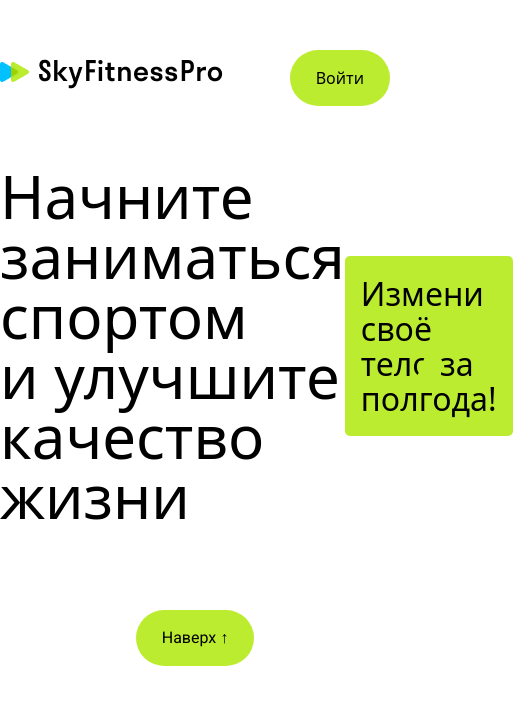
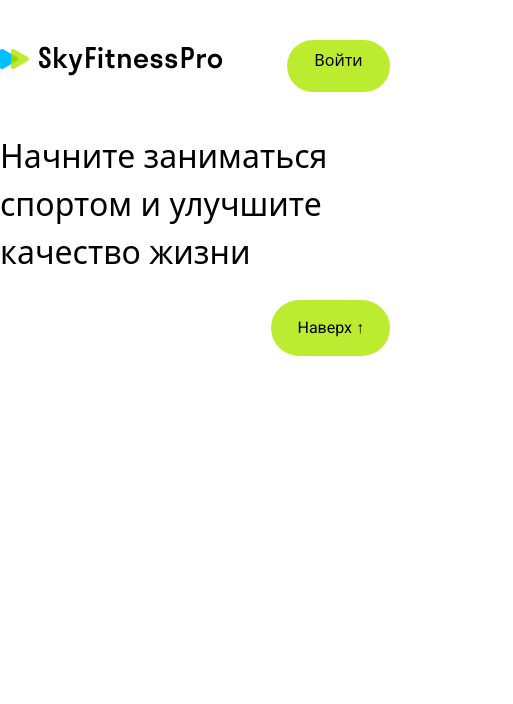
Before and after one commit to ruslankrivilin/SkyFitnessPro_TeamDev, a React (Vite) app: page / in a window 390 px wide. Shown: the top 704 px of the page, 513 px wide, since content can reach past the window. Built offline with nearby package versions, Linux system fonts and the light colour scheme.

Commit message:
наработки(частично) по адаптиву

```diff
--- a/src/components/Common/Header/Header.tsx
+++ b/src/components/Common/Header/Header.tsx
@@ -42,15 +42,15 @@ export default function Header({page}: HeaderType) {
   }
 
   return (
-    <div className="mx-auto mt-[50px] flex items-center justify-between">
-      <div className="flex flex-col space-y-[15px]">
-        <div>
+    <div className="flex justify-between  py-[40px]">
+      <div className="flex flex-col md:space-y-[15px]">
+        <div className="flex">
           <Link to={appRoutes.MAIN}>
             <img src="/images/logo.png" alt="logo" />
           </Link>
         </div>
         {isCorrectForTextPage && (
-          <div className="space-y-[60px]">
+          <div className="space-y-[60px] ">
             <p className="font-roboto hidden md:flex">
               Онлайн тренировки для занятий дома
             </p>
@@ -73,12 +73,12 @@ export default function Header({page}: HeaderType) {
           </div>
         </div>
       ) : (
-        <button
-          className=" rounded-buttonRadius bg-mainColor px-btnX py-btnY text-center  font-normal text-black hover:bg-mainHover"
+        <div
+          className="px-[16px] py-[8px] rounded-buttonRadius bg-mainColor text-center  font-normal text-black hover:bg-mainHover md:px-btnX md:py-btnY w-[103px] h-[52px] size-[18px]"
           onClick={handleOpenSigninForm}
         >
           Войти
-        </button>
+        </div>
       )}
       {isOpenedSigninForm && (
         <SigninForm setIsOpenedSigninForm={setIsOpenedSigninForm} />
--- a/src/pages/MainPage/MainPage.tsx
+++ b/src/pages/MainPage/MainPage.tsx
@@ -1,5 +1,5 @@
-import { useState } from "react";
-import CourseCard from "../../components/Common/CourseCard/CourseCard";
+// import { useState } from "react";
+// import CourseCard from "../../components/Common/CourseCard/CourseCard";
 import Header from "../../components/Common/Header/Header";
 
 export default function MainPage() {
@@ -22,27 +22,27 @@ export default function MainPage() {
     <>
       <div className="">
         <Header page={page} />
-        <div className="mb-[50px] mt-[60px] flex items-center justify-between">
-          <h1 className="inline-block text-[60px] font-medium leading-[60px]">
-            Начните заниматься спортом <br /> и улучшите качество жизни
+        <div className="md:mb-[50px] md:mt-[60px] flex items-center justify-between">
+          <h1 className="leading-normal  pr[32px] text-[32px] inline-block  font-medium  md:text-[60px]  md:w-[947px] md:h-[120]px">
+            Начните заниматься спортом и улучшите качество жизни
           </h1>
-          <div className="flex flex-col items-center">
-            <div className="bg-lime gap-[10px] rounded-[5px] bg-mainColor px-[16px] py-[20px] text-[32px] font-normal leading-[35px]">
+          <div className="hidden md:flex flex-col items-center">
+            <div className=" rounded-[5px] bg-mainColor px-[16px] py-[20px] text-[32px] font-normal leading-[35px]">
               Измени своё <br /> тело за полгода!
             </div>
-            <svg className="absolute mt-[98px] h-[36px] w-[31px]">
+            <svg className="absolute mt-[130px] h-[36px] w-[31px]">
               <use xlinkHref="./public/icons/sprite.svg#icon-polygon-for-slogan" />
             </svg>
           </div>
           {/* {courses?.map(() => <CourseCard courseName={courses.nameEN} totalProgress={} isMainPage={true}/>)} */}
         </div>
-        <div className="flex justify-center">
-          <button
-            className="mt-[34px] rounded-buttonRadius bg-mainColor px-btnX py-btnY text-center font-defaultFont font-normal text-black hover:bg-mainHover"
+        <div className="justify-end flex md:justify-center">
+          <div
+            className="mt-[24px] mb-[29px] md:mt-[34px] rounded-buttonRadius bg-mainColor px-btnX py-btnY text-center font-defaultFont font-normal text-black hover:bg-mainHover"
             onClick={() => window.scrollTo(0, 0)}
           >
             Наверх ↑
-          </button>
+          </div>
         </div>
       </div>
     </>
```
